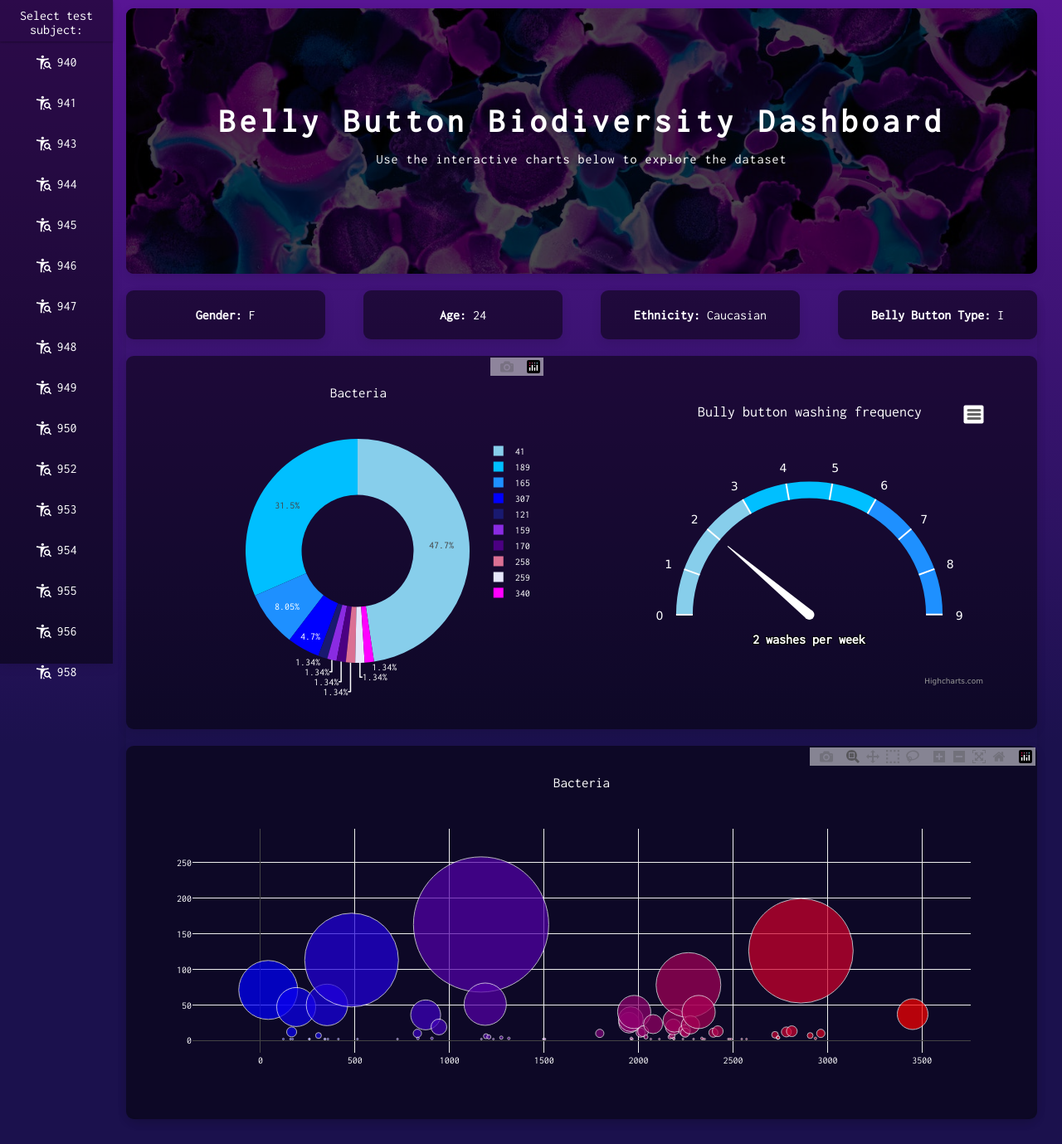
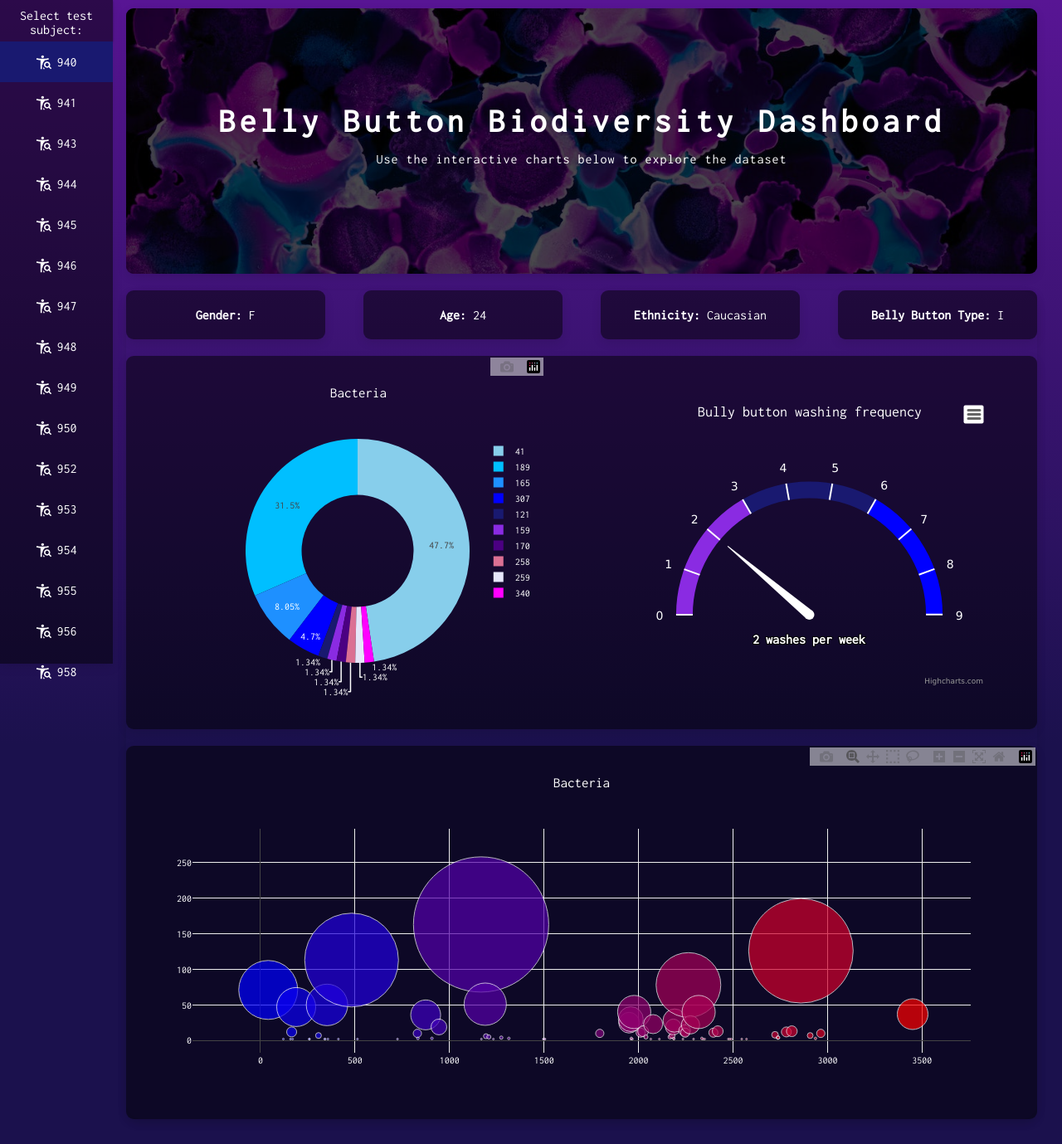
Before and after one commit to theodoremoreland/BellyButtonBiodiversity, a Flask app: page / in a window 1280 px wide. Shown: the whole page at 83% size. Run offline with Flask 3, Linux system fonts and the light colour scheme; data comes from the database, SQL or seed files in the repository; some libraries are stand-ins or nearby versions.

Commit message:
selection now highlights + updated gauge colors

```diff
--- a/application/static/css/style.css
+++ b/application/static/css/style.css
@@ -119,7 +119,6 @@ ul {
 li:hover,
 li:active {
   cursor: pointer;
-  border-radius: 9px;
   opacity: 0.7;
 }
 
@@ -175,6 +174,10 @@ rect.highcharts-background {
   background-color: #00000000 !important;
 }
 
+.selected {
+  background-color: rgb(25, 25, 112);
+}
+
 #sample-list-label {
   position: sticky;
   height: 1.9rem;
--- a/application/static/js/app.js
+++ b/application/static/js/app.js
@@ -107,19 +107,19 @@ function buildCharts(sample) {
           {
             from: 0,
             to: 3,
-            color: "#87CEEB",
+            color: "blueviolet",
             thickness: 20,
           },
           {
             from: 3,
             to: 6,
-            color: "#00BFFF",
+            color: "midnightblue",
             thickness: 20,
           },
           {
             from: 6,
             to: 9,
-            color: "#1E90FF",
+            color: "blue",
             thickness: 20,
           },
         ],
@@ -193,11 +193,16 @@ function init() {
 
   // Use the list of sample names to populate the select options
   d3.json("/names").then((sampleNames) => {
-    sampleNames.forEach((sample) => {
+    sampleNames.forEach((sample, index) => {
       const li = document.createElement("li");
 
+      if (index === 0) {
+        li.setAttribute("class", "sample selected");
+      } else {
+        li.setAttribute("class", "sample");
+      }
+
       li.setAttribute("data-value", sample);
-      li.setAttribute("class", "sample");
       li.innerHTML = `<svg xmlns="http://www.w3.org/2000/svg" height="20" width="20" viewBox="0 -960 960 960"><path d="M400-720q-33 0-56.5-23.5T320-800q0-33 23.5-56.5T400-880q33 0 56.5 23.5T480-800q0 33-23.5 56.5T400-720Zm260 480q42 0 71-29t29-71q0-42-29-71t-71-29q-42 0-71 29t-29 71q0 42 29 71t71 29ZM864-80 756-188q-22 14-46 21t-50 7q-75 0-127.5-52.5T480-340q0-75 52.5-127.5T660-520q75 0 127.5 52.5T840-340q0 26-7 50t-21 46l108 108-56 56Zm-424 0v-121q15 24 35.5 44t44.5 36v41h-80Zm-160 0v-520q-61-5-121-14.5T40-640l20-80q84 23 168.5 31.5T400-680q87 0 171.5-8.5T740-720l20 80q-59 16-119 25.5T520-600v41q-54 35-87 92.5T400-340v10q0 5 1 10h-41v240h-80Z"/></svg><p>${sample}</p>`;
 
       selector.append(() => li);
@@ -213,9 +218,12 @@ function init() {
 
 document.querySelector("#sample-list").addEventListener("click", (event) => {
   const target = event.target;
+  const selected = document.querySelector(".selected");
   const newSample = Number(target.getAttribute("data-value"));
 
   if (newSample) {
+    selected?.classList.remove("selected");
+    target.classList.add("selected");
     // Fetch new data each time a new sample is selected
     buildCharts(newSample);
     buildMetadata(newSample);
```
